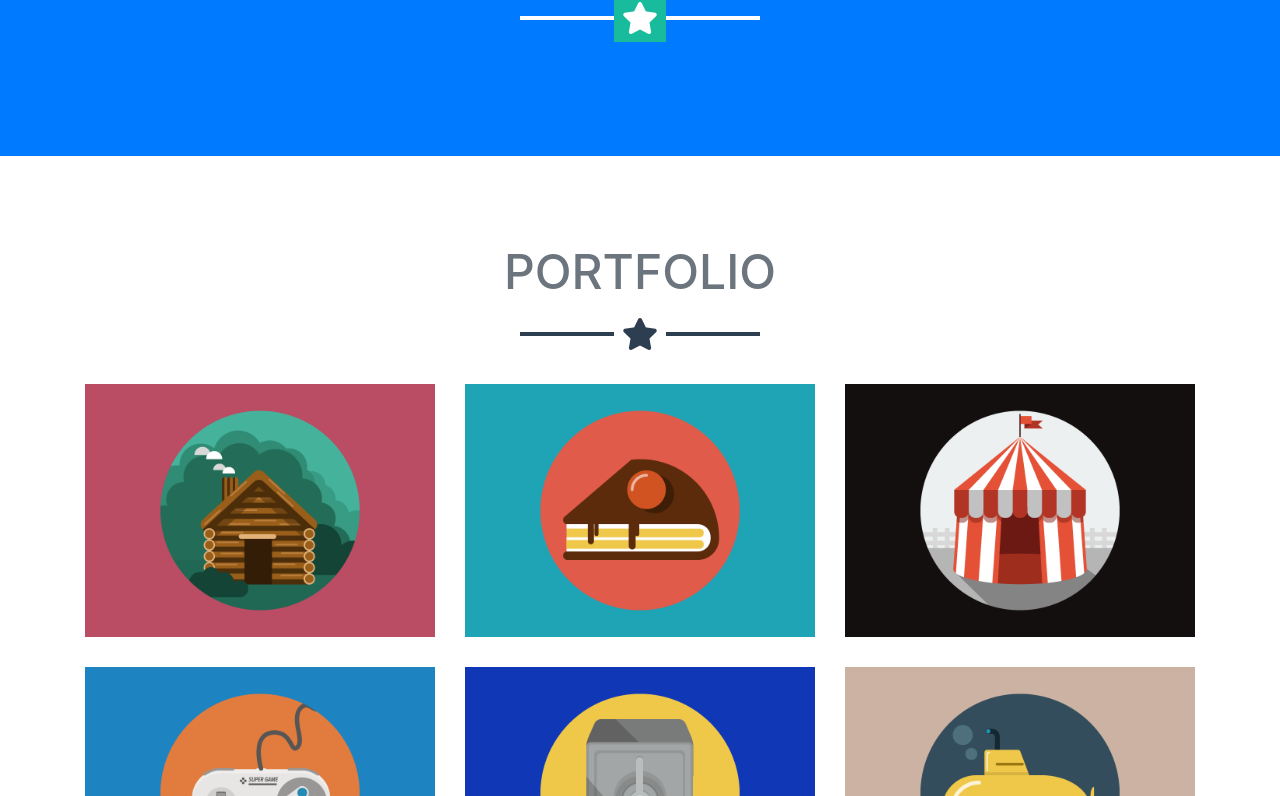
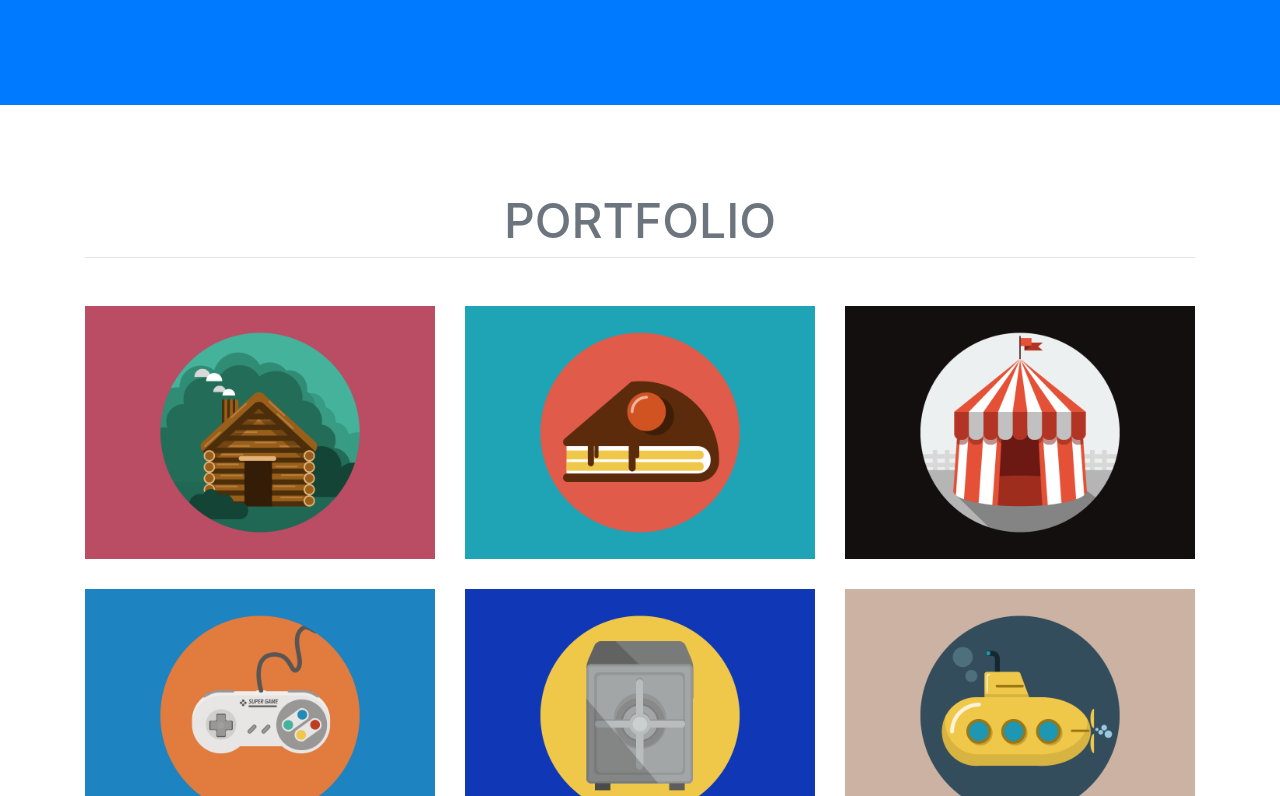
Before and after one commit to W0263284/W0263284.github.io, a website with bundled scripts: page index.html in a window 1280 px wide. Shown: the part 594-1390 px from the top of the page. Built offline with nearby package versions, Linux system fonts and the light colour scheme.

Commit message:
changed .css file used by index

```diff
--- a/index.html
+++ b/index.html
@@ -22,7 +22,7 @@
     <link href="vendor/magnific-popup/magnific-popup.css" rel="stylesheet" type="text/css">
 
     <!-- Custom styles for this template -->
-    <link href="css/freelancer.min.css" rel="stylesheet">
+    <link href="css/freelancer.css" rel="stylesheet">
 
   </head>
 
```
